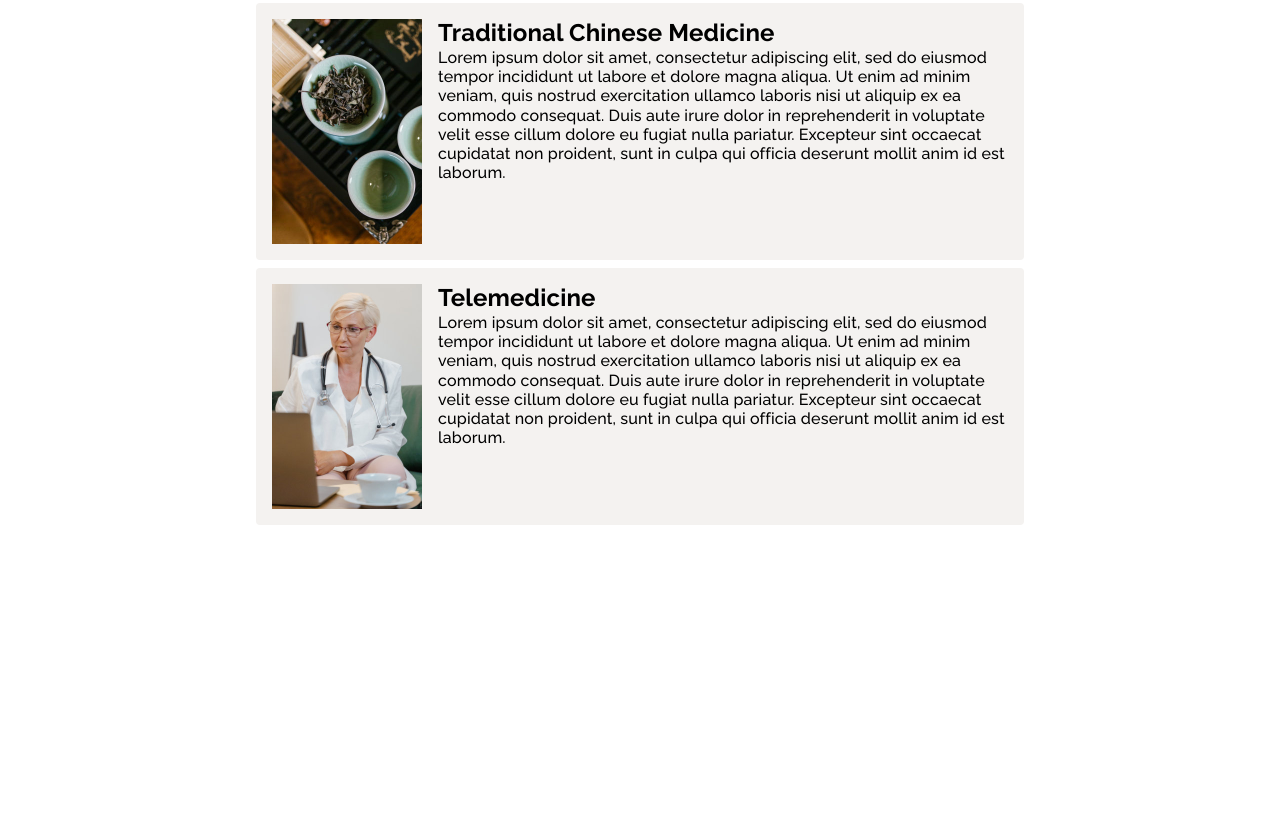
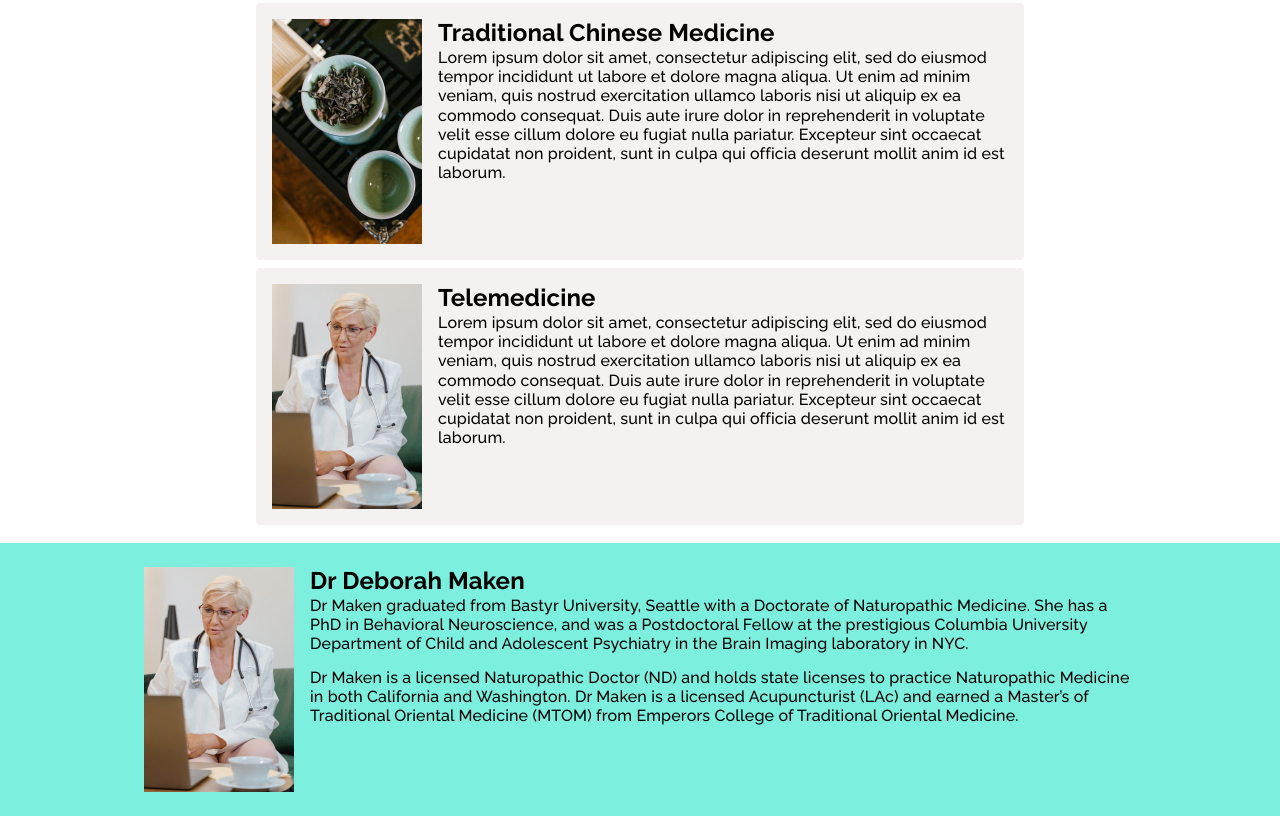
Before and after one commit to drdeborah/drdeborah.github.io, a plain HTML site: page index.html in a window 1280 px wide. Shown: the part 1388-2204 px from the top of the page. Before the commit the page ends 1921 px from the top, so only its background shows below. Drawn offline with Linux system fonts and the light colour scheme.

Commit message:
Add initial About section

```diff
--- a/assets/style/main.css
+++ b/assets/style/main.css
@@ -102,13 +102,24 @@ body {
   margin-left:1rem;
 }
 
+#about {
+  display:flex;
+  display:-ms-flexbox;
+  flex-flow:column nowrap;
+  align-items:center;
+  width:100%;
+  background-color:#7cefde;
+}
+#about p { margin-bottom:0.9rem }
+#about > .service { background-color:transparent; margin:0.5rem 0.5rem; }
+
 /* mobile styles */
 @media only screen and (max-width:333px) {
   .menu-links > .about,
   .menu-links > .contact,
   .menu-links > .phone { display:none }
   .hero-text { font-size:1.1rem }
-  #services { font-size:0.8rem }
+  #services,#about { font-size:0.8rem }
 }
 @media only screen and (max-width:400px) {
   .hero::before { background-image:url('../image/hero-droplets-640x360.jpg') }
--- a/index.html
+++ b/index.html
@@ -25,7 +25,7 @@ t20.5 -8.5t22.5 -5q18 0 46 28.5t53 62t55 62t50 28.5q14 0 28.5 -7t35.5 -21.5t25 -
     <nav class='menu'>
       <div class='menu-title'><a href='#'>Natureneuro</a></div>
       <div class='menu-links'>
-        <div class='about'><a href='#'>About</a></div>
+        <div class='about'><a href='#about'>About</a></div>
         <div class='contact'><a href='#'>Contact</a></div>
         <div class='phone'>
           <svg class='phone-icon' fill='#fff'>
@@ -45,6 +45,7 @@ t20.5 -8.5t22.5 -5q18 0 46 28.5t53 62t55 62t50 28.5q14 0 28.5 -7t35.5 -21.5t25 -
     </div>
   </div>
 
+  <!-- services -->
   <section id='services'>
     <h2 class='hidden'>Services</h2>
     <div class='service'>
@@ -103,5 +104,24 @@ t20.5 -8.5t22.5 -5q18 0 46 28.5t53 62t55 62t50 28.5q14 0 28.5 -7t35.5 -21.5t25 -
     </div>
   </section>
 
+  <!-- about -->
+  <section id='about'>
+    <h2 class='hidden'>About</h2>
+    <div class='service'>
+      <img class='service-figure' src='assets/image/telemedicine-300x450.jpg' alt='Telemedicine'>
+      <div class='service-body'>
+        <h2>Dr Deborah Maken</h2>
+        <p>Dr Maken graduated from Bastyr University, Seattle with a Doctorate of
+        Naturopathic Medicine. She has a PhD in Behavioral Neuroscience, and was a
+        Postdoctoral Fellow at the prestigious Columbia University Department of
+        Child and Adolescent Psychiatry in the Brain Imaging laboratory in NYC.</p>
+
+        <p>Dr Maken is a licensed Naturopathic Doctor (ND) and holds state licenses
+        to practice Naturopathic Medicine in both California and Washington. Dr Maken
+        is a licensed Acupuncturist (LAc) and earned a Master’s of Traditional Oriental
+        Medicine (MTOM) from Emperors College of Traditional Oriental Medicine.</p>
+    </div>
+  </section>
+
 </body>
 </html>
```
